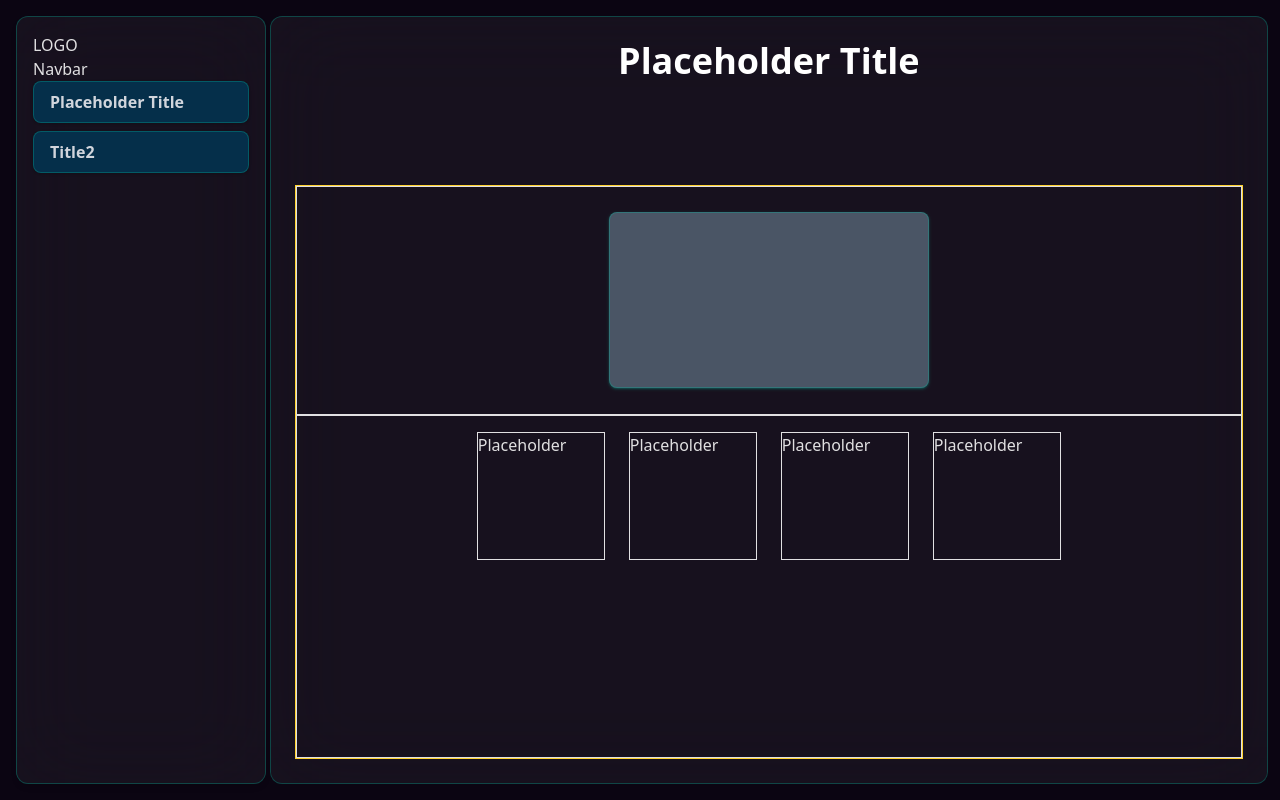
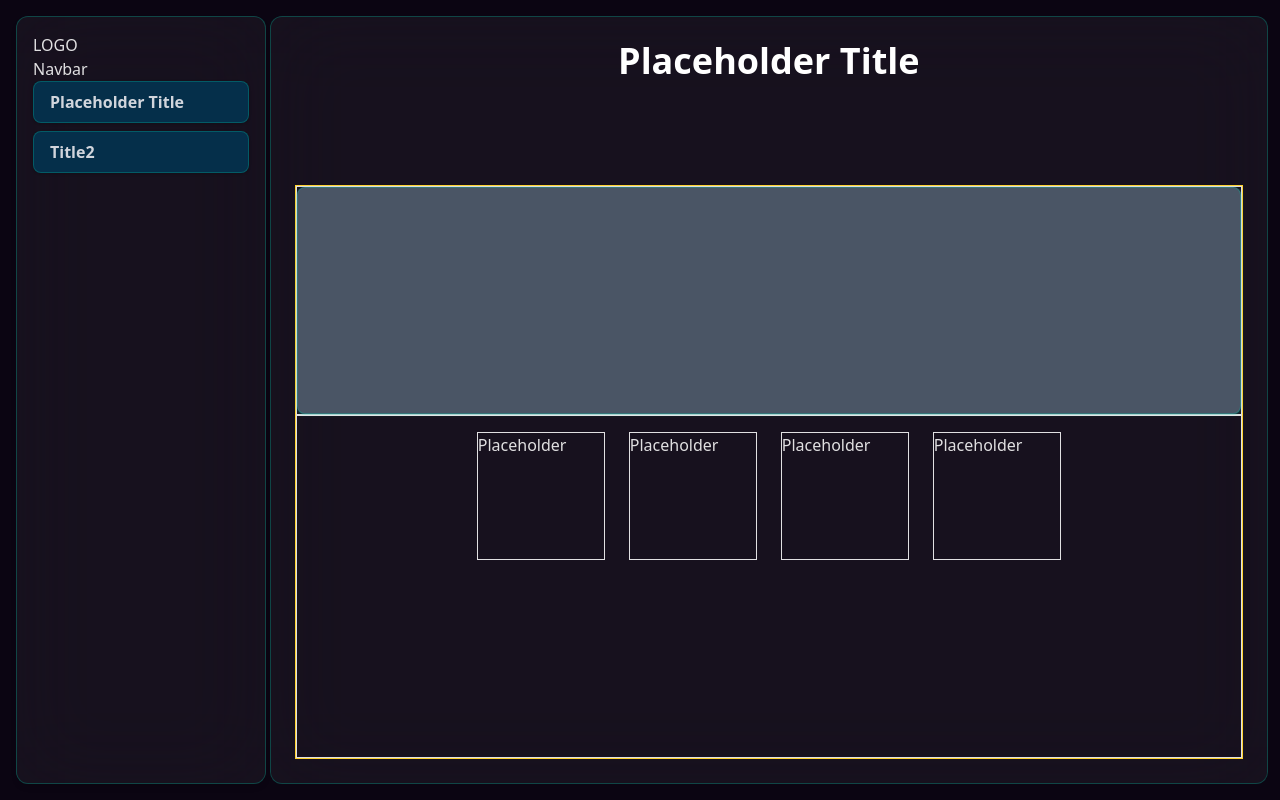
Before and after one commit to MichaelTae/Componentlib, a React (Vite) app in the folder complib/: page / in a window 1280 px wide. Built offline with nearby package versions, Linux system fonts and the light colour scheme.

Commit message:
added name to cardbase + onselect logic

```diff
--- a/complib/src/components/cards/cardbase.tsx
+++ b/complib/src/components/cards/cardbase.tsx
@@ -1,9 +1,24 @@
 import { ReactNode } from 'react';
 
-export const CardBase = (props?: { children: ReactNode }) => {
+interface CardBaseProps {
+  componentName: string;
+  children?: ReactNode;
+  onSelect: (componentName: string) => void;
+}
+
+export const CardBase = ({
+  componentName,
+  children,
+  onSelect,
+}: CardBaseProps) => {
   return (
-    <div className='card w-80 h-44 border border-neon-blue bg-gray-600 shadow-sm shadow-neon-blue rounded-lg overflow-hidden'>
-      {props?.children}
+    <div
+      data-card-name={componentName}
+      className='w-full h-full border
+       border-neon-blue bg-gray-600 shadow-sm shadow-neon-blue rounded-lg overflow-hidden px-4 grid'
+      onClick={() => onSelect(componentName)}
+    >
+      {children}
     </div>
   );
 };
```
